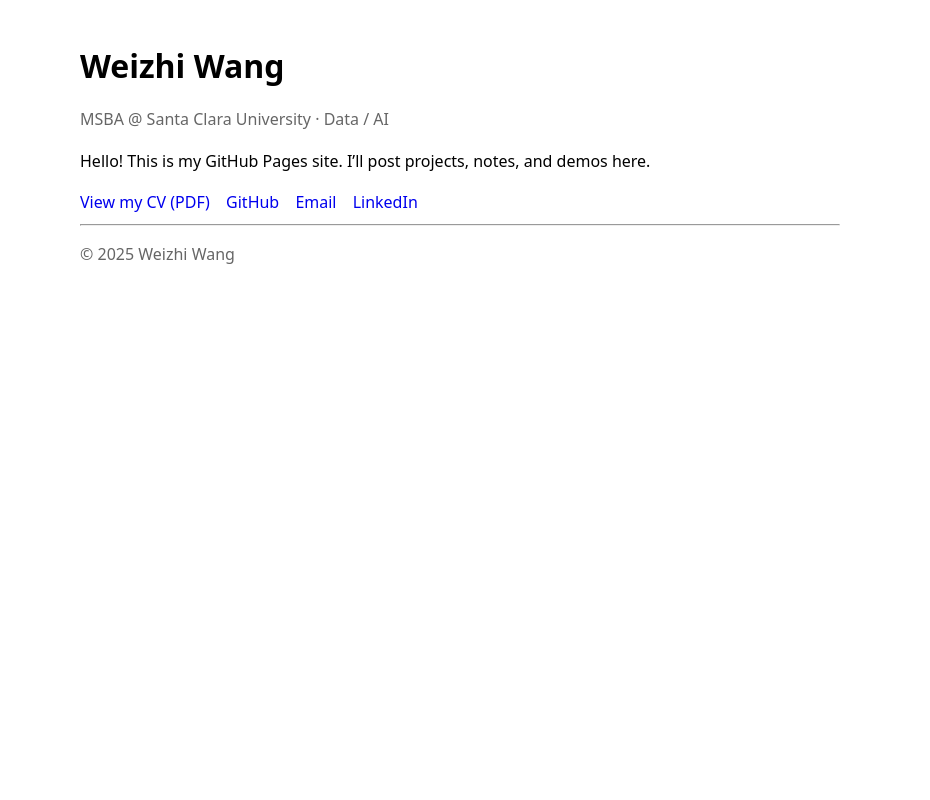
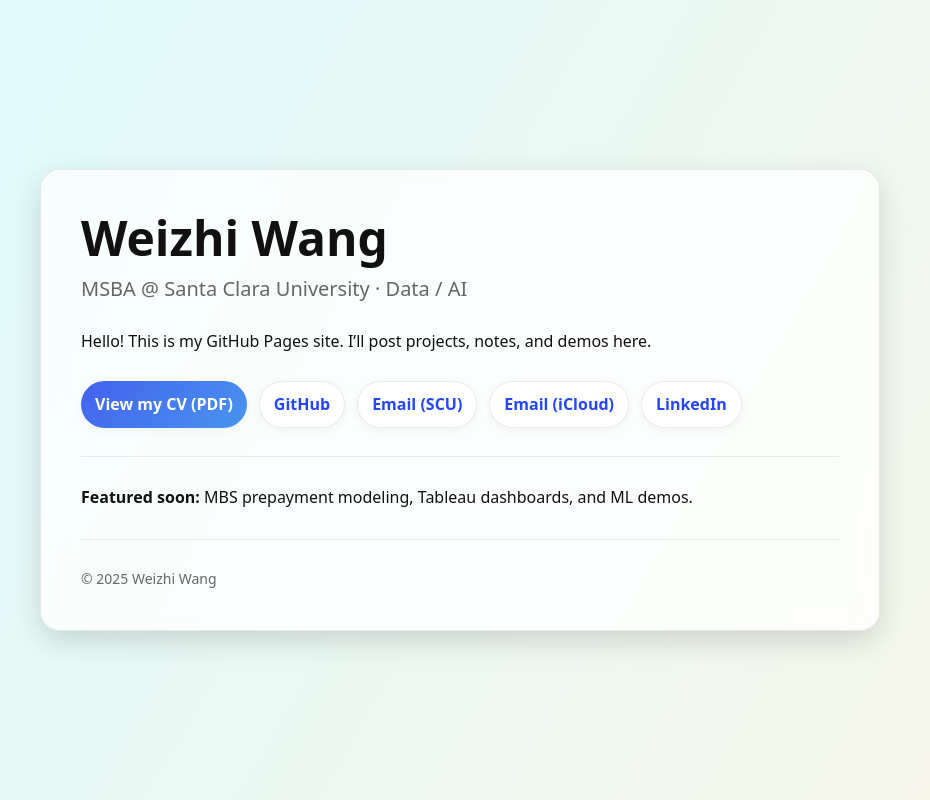
Before and after one commit to wagerrrw/wagerrrw.github.io, a plain HTML site: page index.html in a window 1280 px wide. Shown: the whole page, without its empty margins (180-1110 px from the left). Drawn offline with Linux system fonts and the light colour scheme.

Commit message:
Update index.html

```diff
--- a/index.html
+++ b/index.html
@@ -4,29 +4,93 @@
   <meta charset="utf-8" />
   <meta name="viewport" content="width=device-width,initial-scale=1" />
   <title>Weizhi Wang</title>
+  <meta name="description" content="Weizhi Wang — MSBA @ Santa Clara University · Data / AI" />
   <style>
-    body{max-width:760px;margin:40px auto;padding:0 16px;font:16px/1.6 system-ui,-apple-system,Segoe UI,Roboto,Arial;}
-    h1{margin-bottom:0}
-    .muted{color:#666}
-    a{text-decoration:none}
-    .links a{display:inline-block;margin-right:12px}
+    :root{
+      --card-bg: rgba(255,255,255,0.76);
+      --text: #111;
+      --muted:#666;
+      --border: rgba(0,0,0,0.08);
+      --shadow: 0 10px 30px rgba(0,0,0,.15);
+      --link:#2346ff;
+      --link-hover:#0a2bff;
+    }
+    *{box-sizing:border-box}
+    html,body{height:100%;}
+    body{
+      margin:0;
+      font:16px/1.6 system-ui,-apple-system,Segoe UI,Roboto,Arial;
+      color:var(--text);
+      /* animated gradient background */
+      background: linear-gradient(120deg,#eef2ff, #e0fbfc, #fef6e4);
+      background-size: 200% 200%;
+      animation: gradientMove 12s ease infinite;
+      display:flex; align-items:center; justify-content:center;
+      padding:24px;
+    }
+    @keyframes gradientMove{
+      0%{background-position:0% 50%}
+      50%{background-position:100% 50%}
+      100%{background-position:0% 50%}
+    }
+    .card{
+      width: min(840px, 100%);
+      background: var(--card-bg);
+      backdrop-filter: blur(10px);
+      -webkit-backdrop-filter: blur(10px);
+      border:1px solid var(--border);
+      border-radius: 20px;
+      box-shadow: var(--shadow);
+      padding: clamp(20px, 5vw, 40px);
+    }
+    h1{font-size: clamp(28px, 6vw, 48px); line-height:1.15; margin:0 0 8px;}
+    .subtitle{color:var(--muted); margin:0 0 24px; font-size: clamp(15px, 2.5vw, 20px);}
+    p{margin: 0 0 18px;}
+    .actions{
+      display:flex; flex-wrap:wrap; gap:12px; margin:26px 0 8px;
+    }
+    .btn{
+      display:inline-flex; align-items:center; justify-content:center;
+      padding:10px 14px; border-radius:999px; border:1px solid var(--border);
+      background:#fff; text-decoration:none; color:var(--link); font-weight:600;
+      transition: transform .08s ease, box-shadow .15s ease, color .15s ease;
+      box-shadow: 0 2px 8px rgba(0,0,0,.05);
+    }
+    .btn:hover{ color:var(--link-hover); transform: translateY(-1px); box-shadow: 0 6px 16px rgba(0,0,0,.10); }
+    .btn.primary{ color:#fff; background:linear-gradient(135deg,#4361ee,#4895ef); border:none; }
+    .btn.primary:hover{ transform: translateY(-1px) scale(1.01); }
+    .hr{height:1px; background:var(--border); margin:28px 0;}
+    footer{color:var(--muted); font-size:14px}
+    .emails{color:var(--muted); font-size:15px}
+    .emails a{color:var(--link); text-decoration:none}
+    .emails a:hover{color:var(--link-hover)}
   </style>
 </head>
 <body>
-  <h1>Weizhi Wang</h1>
-  <p class="muted">MSBA @ Santa Clara University · Data / AI</p>
+  <main class="card" role="main" aria-label="Profile">
+    <h1>Weizhi Wang</h1>
+    <p class="subtitle">MSBA @ Santa Clara University · Data / AI</p>
 
-  <p>Hello! This is my GitHub Pages site. I’ll post projects, notes, and demos here.</p>
+    <p>Hello! This is my GitHub Pages site. I’ll post projects, notes, and demos here.</p>
 
-  <div class="links">
-    <a href="weizhi_wang_cv.pdf" target="_blank" rel="noopener">View my CV (PDF)</a>
-    <a href="https://github.com/wangwei-0621">GitHub</a>
-    <a href="mailto:wangwei_0621@icloud.com">Email</a>
-    <a href="https://www.linkedin.com/in/weizhi-wang-a311421aa">LinkedIn</a>
-  </div>
+    <div class="actions" aria-label="Quick links">
+      <a class="btn primary" href="weizhi_wang_cv.pdf" target="_blank" rel="noopener">View my CV (PDF)</a>
+      <a class="btn" href="https://github.com/wagerrrw" target="_blank" rel="noopener">GitHub</a>
+      <a class="btn" href="mailto:wwang10@scu.edu" target="_blank" rel="noopener">Email (SCU)</a>
+      <a class="btn" href="mailto:wangwei_0621@icloud.com" target="_blank" rel="noopener">Email (iCloud)</a>
+      <a class="btn" href="https://www.linkedin.com/in/weizhi-wang-a311421aa" target="_blank" rel="noopener">LinkedIn</a>
+    </div>
 
-  <hr/>
-  <p class="muted">© <span id="y"></span> Weizhi Wang</p>
+    <div class="hr"></div>
+
+    <!-- Optional: a tiny projects section you can fill later -->
+    <p><strong>Featured soon:</strong> MBS prepayment modeling, Tableau dashboards, and ML demos.</p>
+
+    <div class="hr"></div>
+
+    <footer>© <span id="y"></span> Weizhi Wang</footer>
+  </main>
+
   <script>document.getElementById('y').textContent=new Date().getFullYear()</script>
 </body>
 </html>
```
